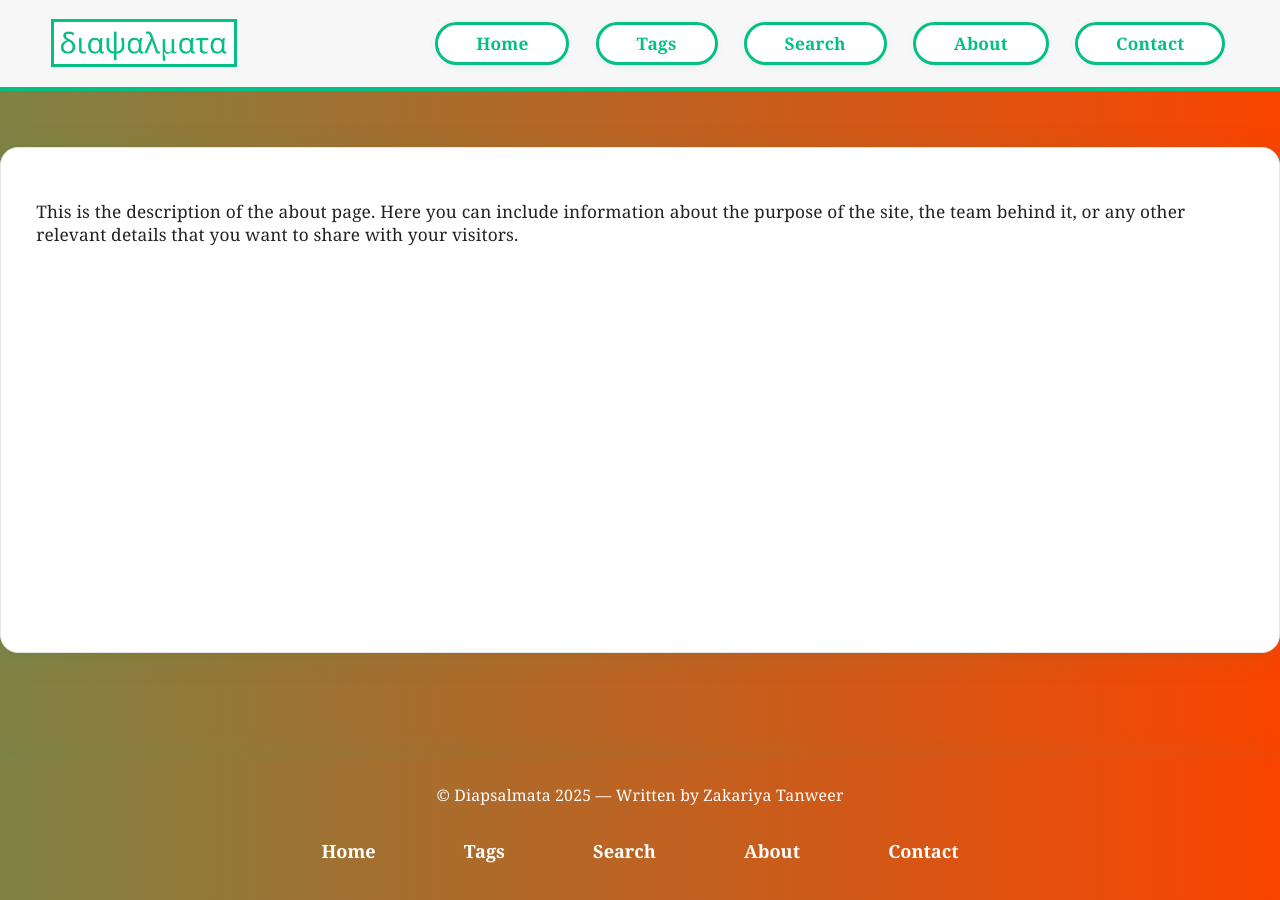
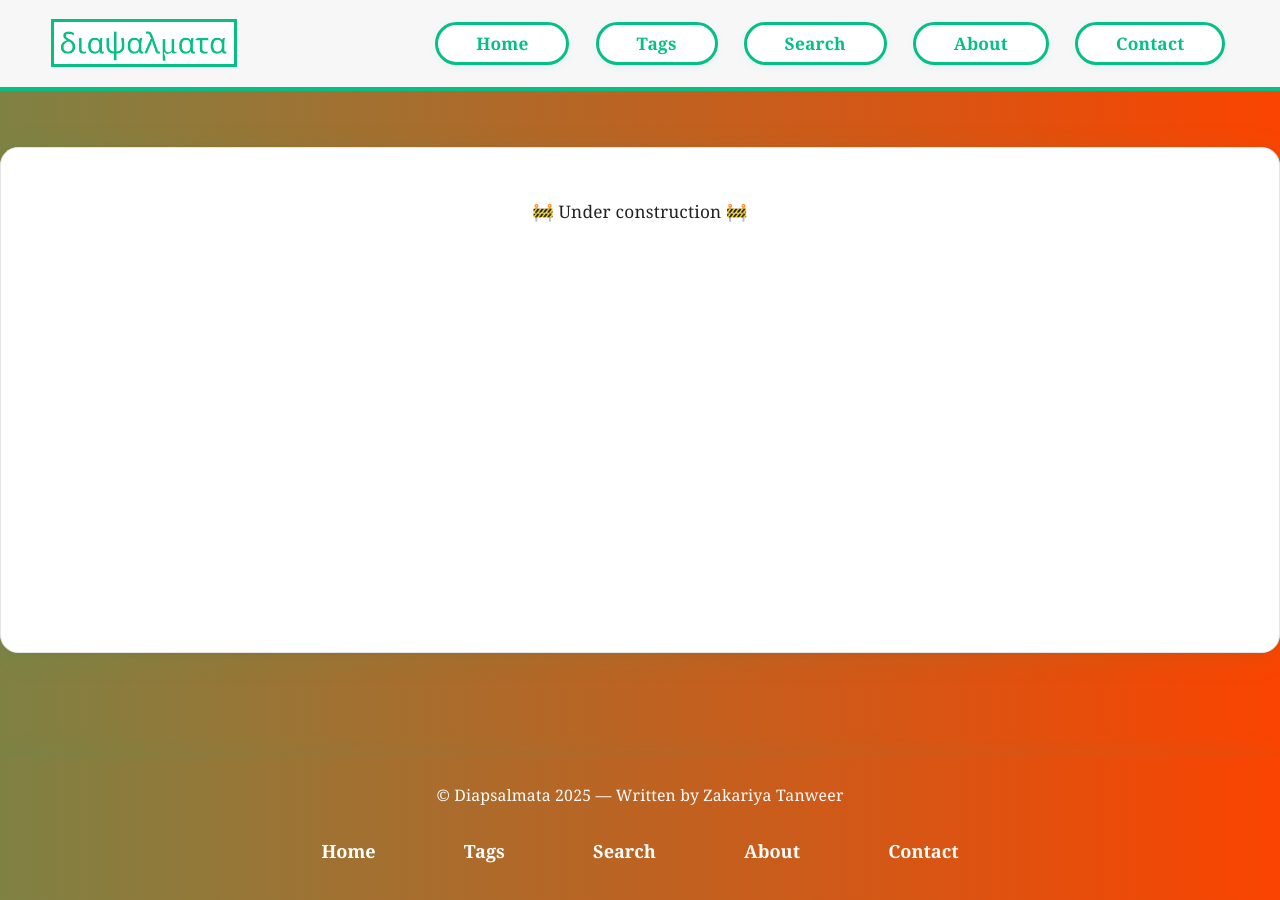
Before and after one commit to NotZakariya/NotZakariya.github.io, a Jekyll site: the page built from about.md, in a window 1280 px wide. Built offline with Jekyll 4.4.1, drawn with Linux system fonts in a browser that asks for light colours.

Commit message:
Update about.md

```diff
--- a/about.md
+++ b/about.md
@@ -3,4 +3,4 @@
 layout: default
 ---
 
-This is the description of the about page. Here you can include information about the purpose of the site, the team behind it, or any other relevant details that you want to share with your visitors.
+🚧 Under construction 🚧
```
